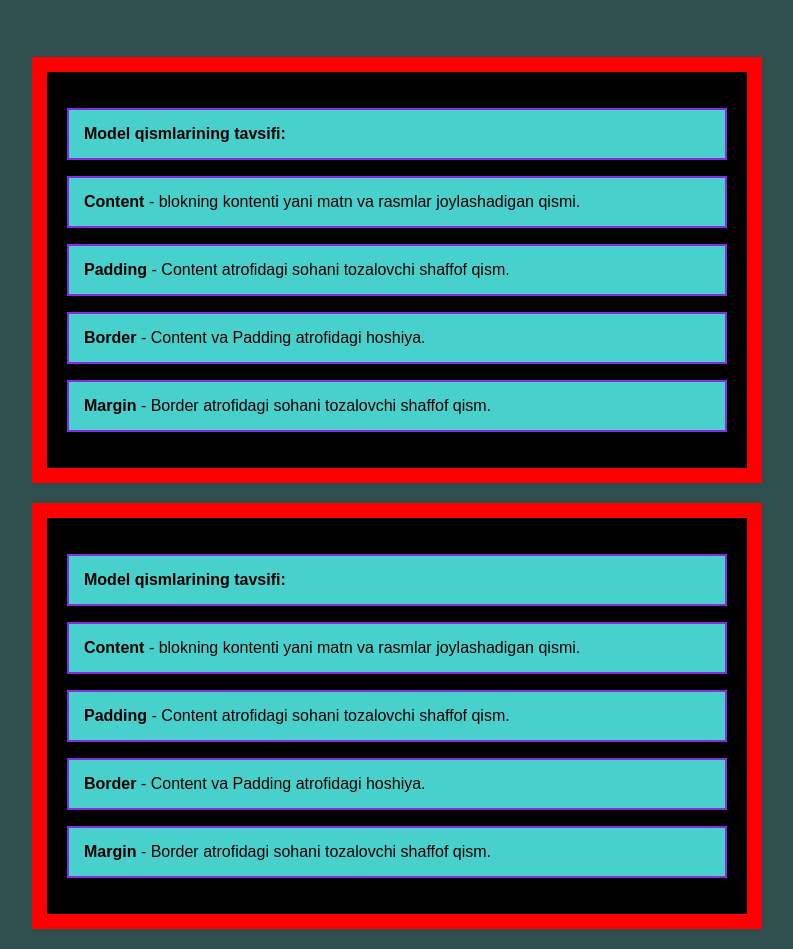
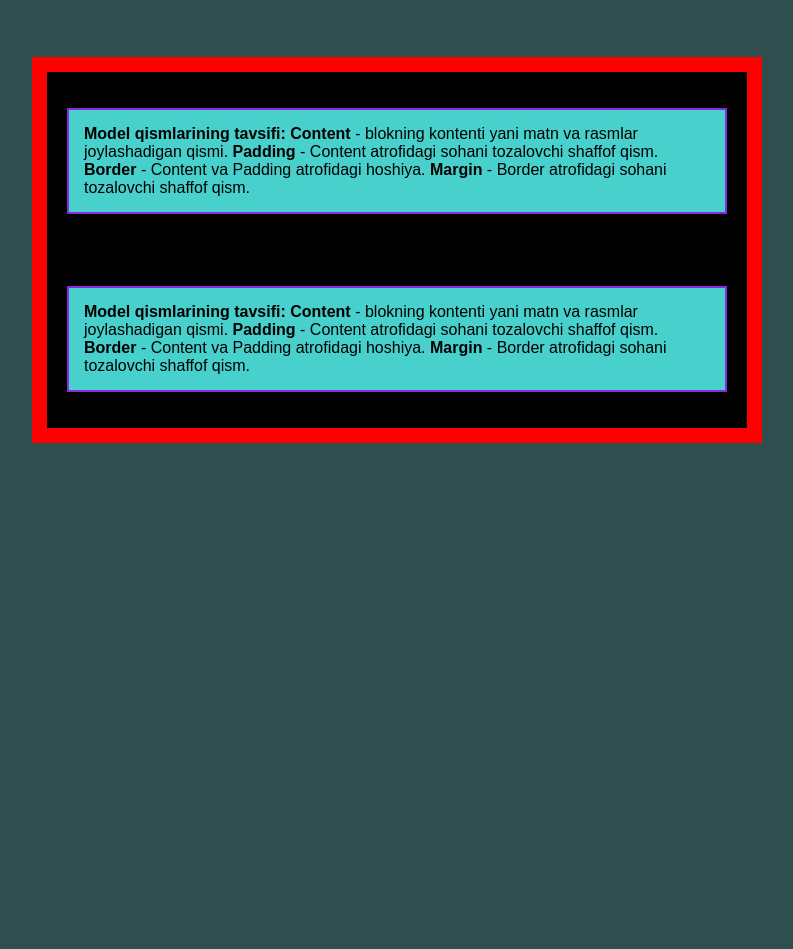
Before and after one commit to Farrux011/2-dars, a plain HTML site: page index.html in a window 1280 px wide. Shown: the part 99-1048 px from the top of the page, without its empty margins (243-1036 px from the left). After the commit the page ends 800 px from the top, so only its background shows below. Drawn offline with Linux system fonts and the light colour scheme.

Commit message:
Update index.html

```diff
--- a/index.html
+++ b/index.html
@@ -10,22 +10,21 @@
 
   <div class="outer-box">
     <div class="inner-box">
-      <p><strong>Model qismlarining tavsifi:</strong></p>
-      <p><strong>Content</strong> - blokning kontenti yani matn va rasmlar joylashadigan qismi.</p>
-      <p><strong>Padding</strong> - Content atrofidagi sohani tozalovchi shaffof qism.</p>
-      <p><strong>Border</strong> - Content va Padding atrofidagi hoshiyа.</p>
-      <p><strong>Margin</strong> - Border atrofidagi sohani tozalovchi shaffof qism.</p>
+      <p><strong>Model qismlarining tavsifi:</strong>
+     <strong>Content</strong> - blokning kontenti yani matn va rasmlar joylashadigan qismi.
+     <strong>Padding</strong> - Content atrofidagi sohani tozalovchi shaffof qism.
+     <strong>Border</strong> - Content va Padding atrofidagi hoshiyа.
+     <strong>Margin</strong> - Border atrofidagi sohani tozalovchi shaffof qism.</p>
     </div>
-  </div>
 
-  <div class="outer-box">
     <div class="inner-box">
-      <p><strong>Model qismlarining tavsifi:</strong></p>
-      <p><strong>Content</strong> - blokning kontenti yani matn va rasmlar joylashadigan qismi.</p>
-      <p><strong>Padding</strong> - Content atrofidagi sohani tozalovchi shaffof qism.</p>
-      <p><strong>Border</strong> - Content va Padding atrofidagi hoshiyа.</p>
-      <p><strong>Margin</strong> - Border atrofidagi sohani tozalovchi shaffof qism.</p>
+      <p><strong>Model qismlarining tavsifi:</strong>
+     <strong>Content</strong> - blokning kontenti yani matn va rasmlar joylashadigan qismi.
+     <strong>Padding</strong> - Content atrofidagi sohani tozalovchi shaffof qism.
+     <strong>Border</strong> - Content va Padding atrofidagi hoshiyа.
+     <strong>Margin</strong> - Border atrofidagi sohani tozalovchi shaffof qism.</p>
     </div>
+
   </div>
 </body>
 </html>
```
